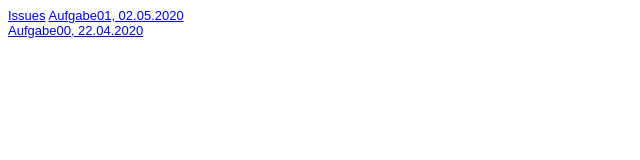
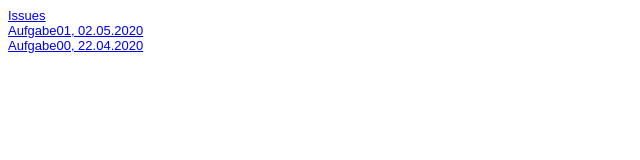
Before and after one commit to ThyraHultsch/GIS_SoSe_2020, a plain HTML site: page Steckbrief/steckbrief.htm in a window 1280 px wide. Shown: the whole page, without its empty margins (0-640 px from the left). Drawn offline with Linux system fonts and the light colour scheme.

Commit message:
Zeilenabsatz

```diff
--- a/Steckbrief/steckbrief.htm
+++ b/Steckbrief/steckbrief.htm
@@ -13,7 +13,7 @@ body {
 </head>
 <body>
 	<!-- Hier die Links zu den gelösten Aufgaben einstellen, aktuelle oben, alte stehen lassen! Format: Aufgabenbezeichnung, Datum -->
-	<a href="https://github.com/ThyraHultsch/GIS_SoSe_2020/issues" target="_blank">Issues</a>
+	<a href="https://github.com/ThyraHultsch/GIS_SoSe_2020/issues" target="_blank">Issues</a> <br/>
 	<a href="https://thyrahultsch.github.io/GIS_SoSe_2020/Aufgabe01/Aufgabe01" target="_blank">Aufgabe01, 02.05.2020</a> <br/>
 	<a href="https://thyrahultsch.github.io/GIS_SoSe_2020/Aufgabe00/Aufgabe0.html" target="_blank">Aufgabe00, 22.04.2020</a>
 
```
